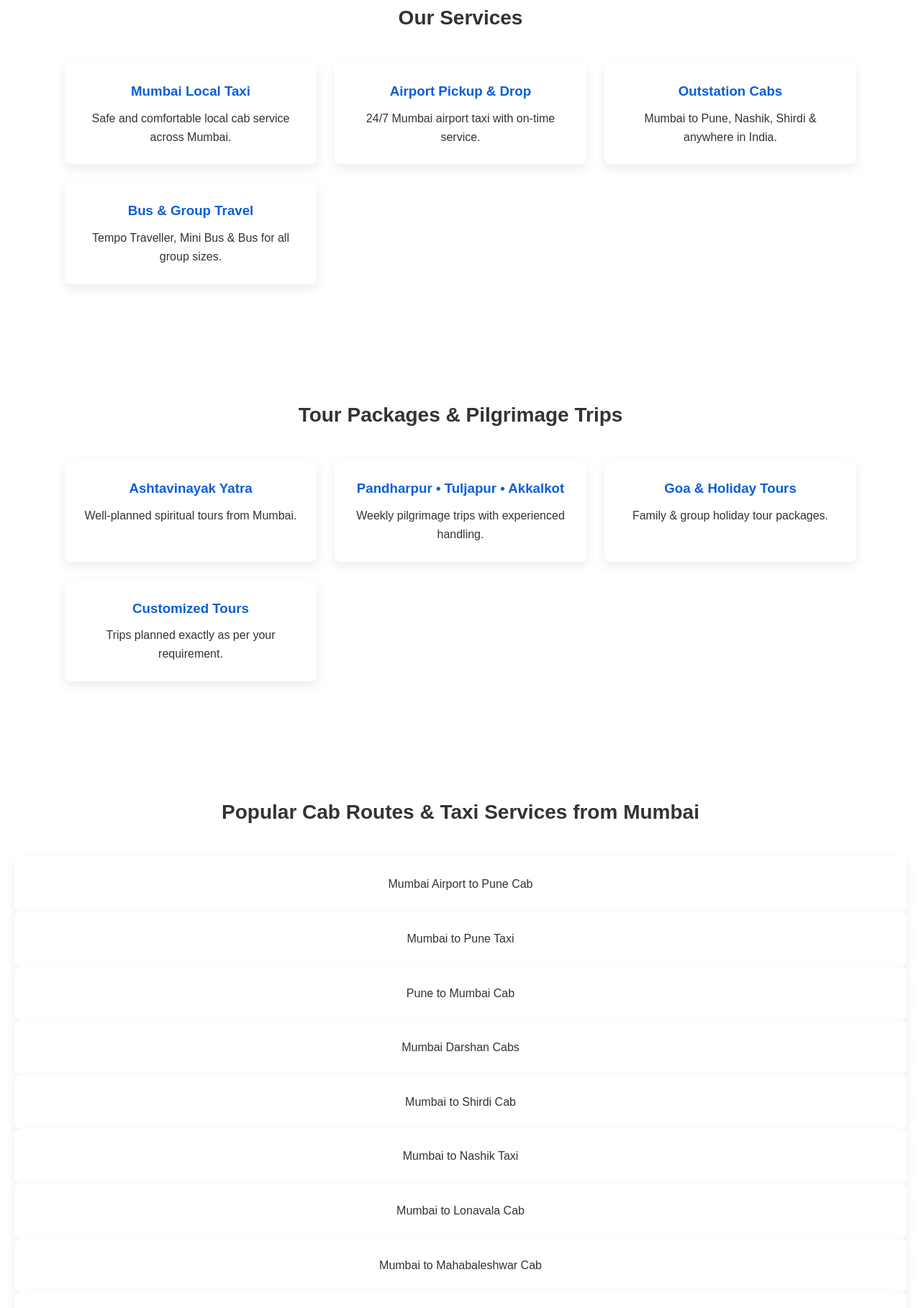
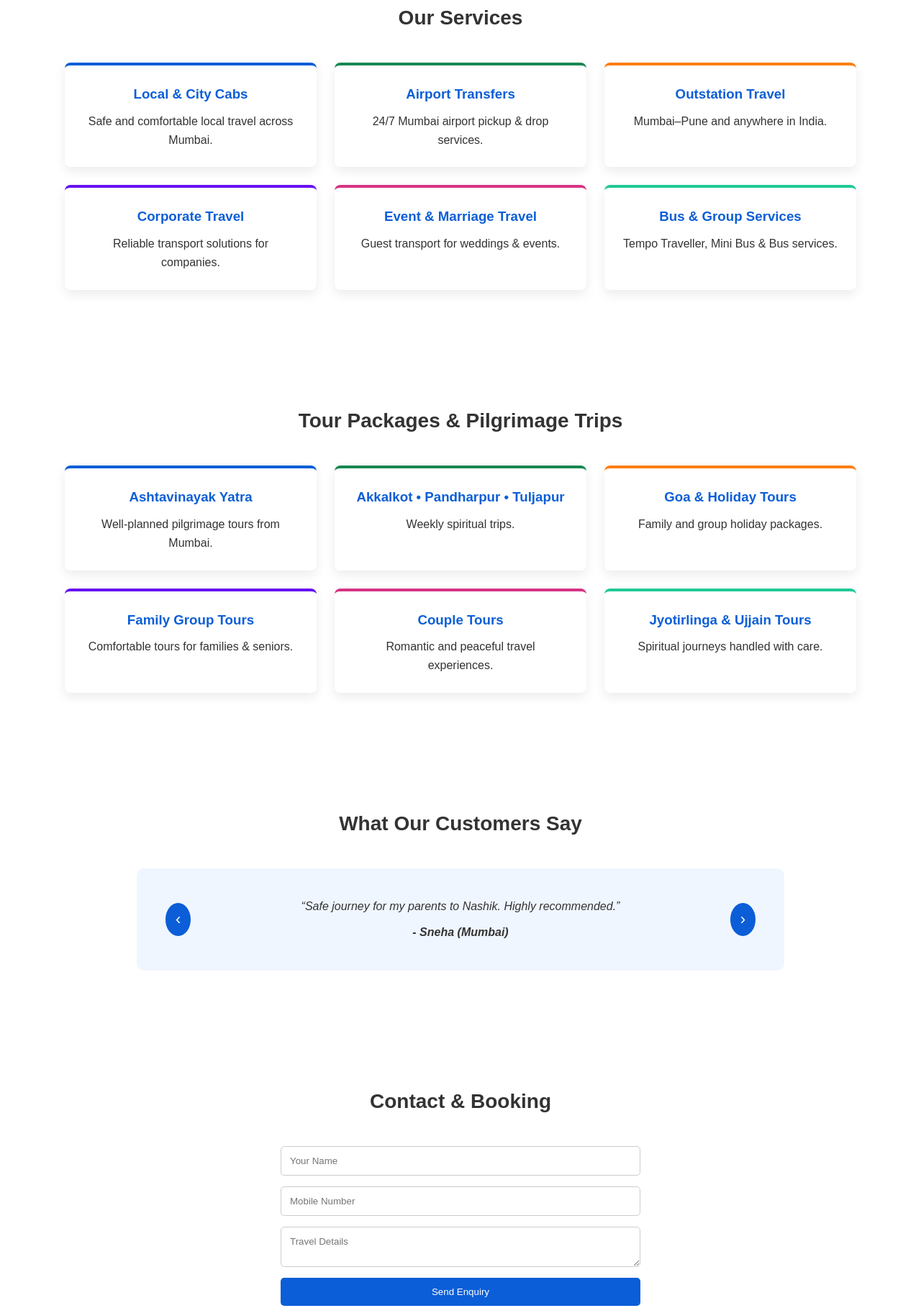
Before and after one commit to Sohel1708/siddhivinayak-tours-travels, a website: page index.html in a window 1280 px wide. Shown: the part 517-2335 px from the top of the page at 72% size. Drawn offline with Linux system fonts and the light colour scheme; files whose address does not match are found by name.

Commit message:
git pushgit push#

```diff
--- a/css/style.css
+++ b/css/style.css
@@ -221,3 +221,29 @@ footer {
 footer p {
   margin: 5px 0;
 }
+
+/* SERVICE COLORS */
+.service-1 { border-top: 4px solid #0b5ed7; }
+.service-2 { border-top: 4px solid #198754; }
+.service-3 { border-top: 4px solid #fd7e14; }
+.service-4 { border-top: 4px solid #6610f2; }
+.service-5 { border-top: 4px solid #d63384; }
+.service-6 { border-top: 4px solid #20c997; }
+
+/* TOUR COLORS */
+.tour-1 { border-top: 4px solid #0b5ed7; }
+.tour-2 { border-top: 4px solid #198754; }
+.tour-3 { border-top: 4px solid #fd7e14; }
+.tour-4 { border-top: 4px solid #6610f2; }
+.tour-5 { border-top: 4px solid #d63384; }
+.tour-6 { border-top: 4px solid #20c997; }
+
+/* TESTIMONIAL BOX */
+.testimonial-wrapper {
+  background: #f0f6ff;
+}
+
+/* CONTACT SPACING */
+.contact-info {
+  margin-top: 20px;
+}
--- a/index.html
+++ b/index.html
@@ -4,9 +4,8 @@
   <meta charset="UTF-8">
   <meta name="viewport" content="width=device-width, initial-scale=1.0">
 
-  <!-- SEO -->
-  <meta name="description" content="Siddhivinayak Tours & Travels Mumbai offers local cabs, airport taxi, Mumbai to Pune cab, Shirdi, Nashik, Lonavala, Mahabaleshwar taxi and trusted tour packages with 15+ years experience.">
-  <meta name="keywords" content="Mumbai cab service, Mumbai airport taxi, Mumbai to Pune cab, Pune to Mumbai taxi, Mumbai to Shirdi cab, ladies safe cab Mumbai">
+  <meta name="description" content="Siddhivinayak Tours & Travels Mumbai. Cab, airport taxi, outstation and tour packages with 15+ years experience.">
+  <meta name="keywords" content="Mumbai cab service, airport taxi, Mumbai to Pune cab, Ashtavinayak tour">
   <meta name="author" content="Siddhivinayak Tours & Travels">
 
   <title>Siddhivinayak Tours & Travels | Mumbai</title>
@@ -17,7 +16,6 @@
 
 <body>
 
-<!-- HEADER -->
 <header>
   <div class="container header-flex">
     <h1 class="logo">Siddhivinayak Tours & Travels</h1>
@@ -26,14 +24,11 @@
       <a href="#home">Home</a>
       <a href="#services">Services</a>
       <a href="#tours">Tours</a>
-      <a href="#routes">Routes</a>
       <a href="#testimonials">Reviews</a>
       <a href="#contact">Contact</a>
     </nav>
 
-    <a href="tel:+919930986633" class="call-btn">
-      📞 +91 99309 86633
-    </a>
+    <a href="tel:+919930986633" class="call-btn">📞 +91 99309 86633</a>
   </div>
 </header>
 
@@ -49,21 +44,34 @@
 <section id="services">
   <h2>Our Services</h2>
   <div class="grid">
-    <div class="card">
-      <h3>Mumbai Local Taxi</h3>
-      <p>Safe and comfortable local cab service across Mumbai.</p>
+    <div class="card service-1">
+      <h3>Local & City Cabs</h3>
+      <p>Safe and comfortable local travel across Mumbai.</p>
     </div>
-    <div class="card">
-      <h3>Airport Pickup & Drop</h3>
-      <p>24/7 Mumbai airport taxi with on-time service.</p>
+
+    <div class="card service-2">
+      <h3>Airport Transfers</h3>
+      <p>24/7 Mumbai airport pickup & drop services.</p>
     </div>
-    <div class="card">
-      <h3>Outstation Cabs</h3>
-      <p>Mumbai to Pune, Nashik, Shirdi & anywhere in India.</p>
+
+    <div class="card service-3">
+      <h3>Outstation Travel</h3>
+      <p>Mumbai–Pune and anywhere in India.</p>
     </div>
-    <div class="card">
-      <h3>Bus & Group Travel</h3>
-      <p>Tempo Traveller, Mini Bus & Bus for all group sizes.</p>
+
+    <div class="card service-4">
+      <h3>Corporate Travel</h3>
+      <p>Reliable transport solutions for companies.</p>
+    </div>
+
+    <div class="card service-5">
+      <h3>Event & Marriage Travel</h3>
+      <p>Guest transport for weddings & events.</p>
+    </div>
+
+    <div class="card service-6">
+      <h3>Bus & Group Services</h3>
+      <p>Tempo Traveller, Mini Bus & Bus services.</p>
     </div>
   </div>
 </section>
@@ -72,45 +80,35 @@
 <section id="tours">
   <h2>Tour Packages & Pilgrimage Trips</h2>
   <div class="grid">
-    <div class="card">
+    <div class="card tour-1">
       <h3>Ashtavinayak Yatra</h3>
-      <p>Well-planned spiritual tours from Mumbai.</p>
+      <p>Well-planned pilgrimage tours from Mumbai.</p>
     </div>
-    <div class="card">
-      <h3>Pandharpur • Tuljapur • Akkalkot</h3>
-      <p>Weekly pilgrimage trips with experienced handling.</p>
+
+    <div class="card tour-2">
+      <h3>Akkalkot • Pandharpur • Tuljapur</h3>
+      <p>Weekly spiritual trips.</p>
     </div>
-    <div class="card">
+
+    <div class="card tour-3">
       <h3>Goa & Holiday Tours</h3>
-      <p>Family & group holiday tour packages.</p>
+      <p>Family and group holiday packages.</p>
     </div>
-    <div class="card">
-      <h3>Customized Tours</h3>
-      <p>Trips planned exactly as per your requirement.</p>
+
+    <div class="card tour-4">
+      <h3>Family Group Tours</h3>
+      <p>Comfortable tours for families & seniors.</p>
     </div>
+
+    <div class="card tour-5">
+      <h3>Couple Tours</h3>
+      <p>Romantic and peaceful travel experiences.</p>
     </div>
-</section>
 
-<!-- ROUTES -->
-<section id="routes">
-  <h2>Popular Cab Routes & Taxi Services from Mumbai</h2>
-
-  <div class="routes-grid">
-    <div class="card">Mumbai Airport to Pune Cab</div>
-    <div class="card">Mumbai to Pune Taxi</div>
-    <div class="card">Pune to Mumbai Cab</div>
-
-    <div class="card">Mumbai Darshan Cabs</div>
-    <div class="card">Mumbai to Shirdi Cab</div>
-    <div class="card">Mumbai to Nashik Taxi</div>
-
-    <div class="card">Mumbai to Lonavala Cab</div>
-    <div class="card">Mumbai to Mahabaleshwar Cab</div>
-    <div class="card">Airport to Outstation Taxi</div>
-
-    <div class="card">Ladies Safe Cab Service</div>
-    <div class="card">Mumbai Local Taxi</div>
-    <div class="card">Outstation Cabs from Mumbai</div>
+    <div class="card tour-6">
+      <h3>Jyotirlinga & Ujjain Tours</h3>
+      <p>Spiritual journeys handled with care.</p>
+    </div>
   </div>
 </section>
 
@@ -118,45 +116,38 @@
 <section id="testimonials">
   <h2>What Our Customers Say</h2>
 
+  <div class="testimonial-wrapper">
+    <button class="arrow" onclick="prevTestimonial()">‹</button>
+
     <div class="testimonial-slider">
       <div class="testimonial active">
-      <p>“We regularly book Mumbai–Pune cab. Always punctual and professional.”</p>
-      <h4>— Rahul Patil, Pune</h4>
+        “Booked Mumbai to Pune cab. Very punctual & clean car.”
+        <strong>- Amit (Pune)</strong>
       </div>
 
       <div class="testimonial">
-      <p>“Mumbai to Nashik journey was smooth. Clean car and polite driver.”</p>
-      <h4>— Sneha Joshi</h4>
+        “Safe journey for my parents to Nashik. Highly recommended.”
+        <strong>- Sneha (Mumbai)</strong>
       </div>
 
       <div class="testimonial">
-      <p>“Our company booked 45-seater bus. Excellent coordination and service.”</p>
-      <h4>— Corporate HR, Mumbai</h4>
+        “Corporate event transport for 45 people handled smoothly.”
+        <strong>- HR Team</strong>
       </div>
 
       <div class="testimonial">
-      <p>“14 people Ashtavinayak tour handled perfectly. Safe for ladies & elders.”</p>
-      <h4>— Meena Kulkarni</h4>
+        “Ashtavinayak tour was peaceful and well managed.”
+        <strong>- Meera (Family Tour)</strong>
       </div>
 
       <div class="testimonial">
-      <p>“We sent our parents for Ashtavinayak darshan. They returned very happy.”</p>
-      <h4>— Deshpande Family</h4>
+        “Lady-managed company, very trustworthy service.”
+        <strong>- Rakesh</strong>
       </div>
     </div>
-</section>
 
-<!-- ABOUT (KEEPING BEST STORY) -->
-<section id="about">
-  <h2>About Siddhivinayak Tours & Travels</h2>
-  <p class="center-text">
-    Siddhivinayak Tours & Travels is a Mumbai-based travel company with over
-    <strong>15+ years of experience</strong> in the travel industry.
-    The business is proudly managed by a woman entrepreneur who believes in
-    safety, responsibility and personal care for every customer.
-    From daily cab services to large group tours, the company has built
-    long-term trust with families, senior citizens, ladies and corporate clients.
-  </p>
+    <button class="arrow" onclick="nextTestimonial()">›</button>
+  </div>
 </section>
 
 <!-- CONTACT -->
@@ -170,19 +161,17 @@
     <button type="submit">Send Enquiry</button>
   </form>
 
-  <p class="center-text">
+  <p class="center-text contact-info">
     📞 <a href="tel:+919930986633">+91 99309 86633</a><br>
     ✉️ siddhivinayaktoursandtravels@gmail.com
   </p>
 </section>
 
-<!-- FOOTER -->
 <footer>
   <p>© 2026 Siddhivinayak Tours & Travels | Mumbai</p>
   <p>Trusted • Safe • Reliable</p>
 </footer>
 
-<script src="js/testimonial-slider.js"></script>
-<script src="js/form-validation.js"></script>
+<script src="js/script.js"></script>
 </body>
 </html>
--- a/js/script.js
+++ b/js/script.js
@@ -1,4 +1,3 @@
-/* ========== TESTIMONIAL SLIDER ========== */
 let testimonials = document.querySelectorAll(".testimonial");
 let index = 0;
 
@@ -19,11 +18,11 @@ function prevTestimonial() {
 
 setInterval(nextTestimonial, 5000);
 
-/* ========== FORM EMAIL SUBMISSION ========== */
-document.getElementById("bookingForm")?.addEventListener("submit", function (e) {
+/* FORM EMAIL */
+document.getElementById("bookingForm").addEventListener("submit", function (e) {
   e.preventDefault();
 
-  let name = document.getElementById("name").value;
+  let name = nameInput = document.getElementById("name").value;
   let phone = document.getElementById("phone").value;
   let details = document.getElementById("details").value;
 
```
Lines whose indentation alone changed are shown as unchanged.
